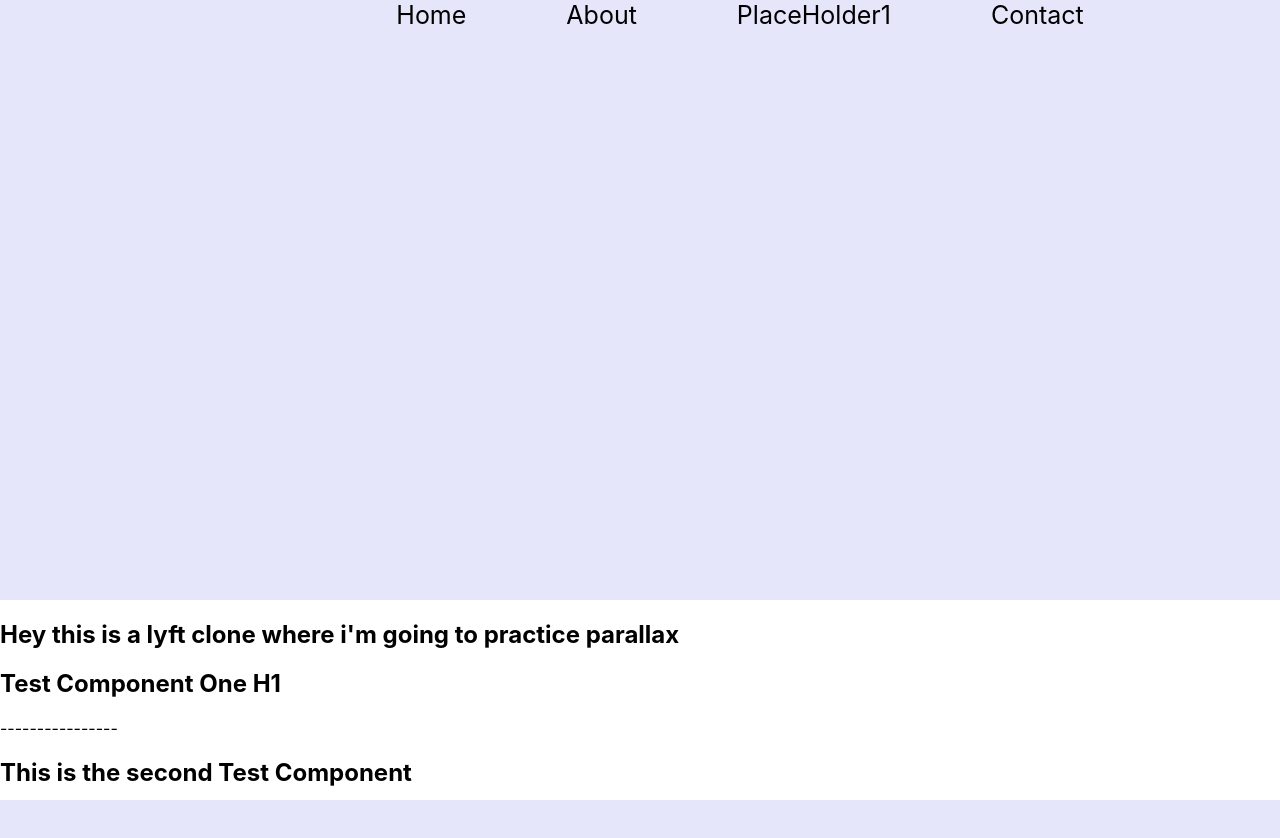
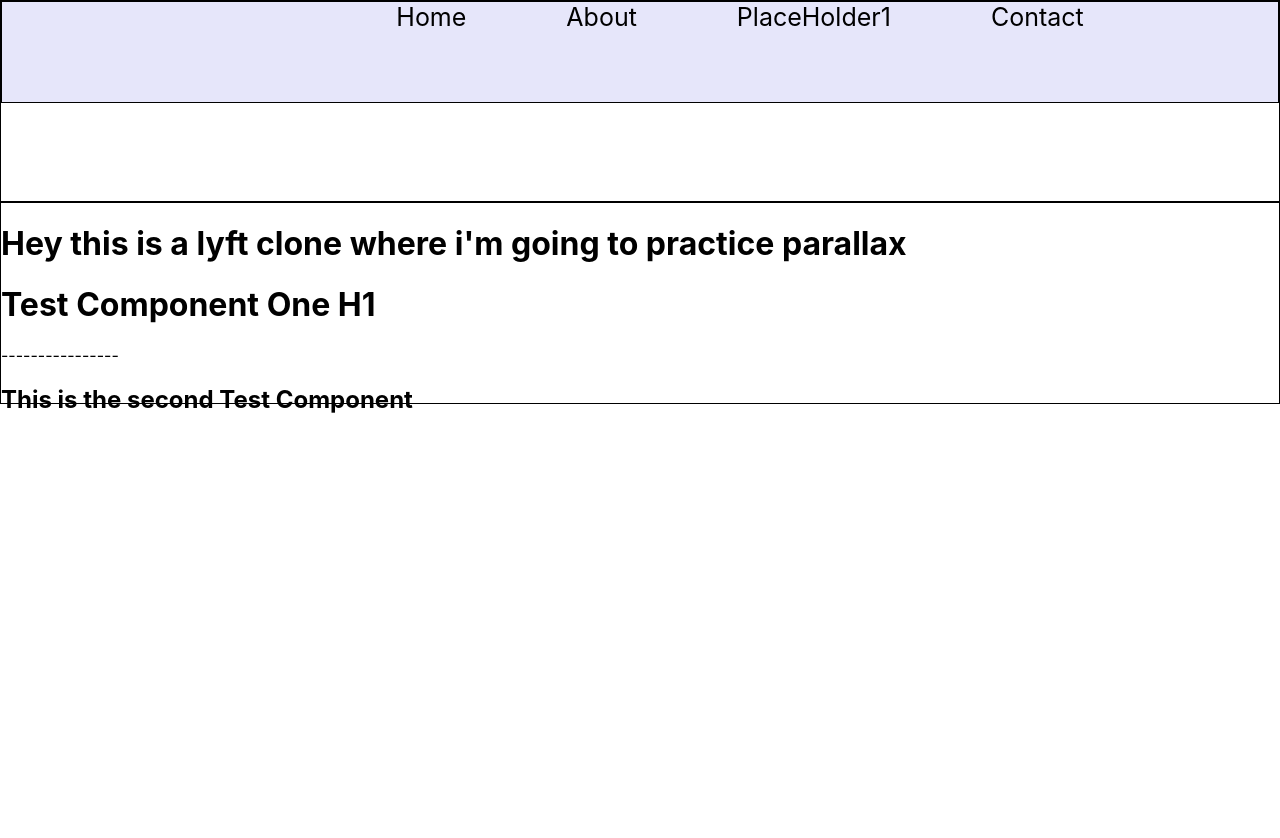
Before and after one commit to JoshuaHepworth/countrynats, a React (Create React App) app: page / in a window 1280 px wide. Shown: the top 838 px of the page. After the commit the page ends 800 px from the top, so only its background shows below. Built offline with nearby package versions, Linux system fonts and the light colour scheme.

Commit message:
breaking down css to just  a 1px black border to try and troubleshoot

```diff
--- a/src/App.css
+++ b/src/App.css
@@ -1,7 +1,8 @@
 .topPart{
   text-align: center;
   height: 200px;
-  z-index: 2;
+  /*z-index: 2;*/
+  border: 1px solid black;
 }
 
 .bottomPart {
@@ -9,8 +10,9 @@
     bottom: 0;
     left: 0;
     right: 0;
-    z-index: 2;
-    position: fixed;
+    /*z-index: 2;*/
+    /*position: fixed;*/
     background-color: white;
     height: 200px;
+    border: 1px solid black;
 }
--- a/src/App.js
+++ b/src/App.js
@@ -8,30 +8,17 @@ class App extends Component {
   render() {
     return (
       <div className="App">
-        <div>
               <div className="topPart">
-                  <header >
                     <NavBarComponent />
-                  </header>
               </div>
-
               <div className="bottomPart">
-                  <section>
                     <h1>Hey this is a lyft clone where i'm going to practice parallax</h1>
                     <TestComponent />
                     ----------------
                     <TestComponentTwo />
-                  </section>
-
-                <section>
-                  <footer>
-                  </footer>
-                </section>
               </div>
 
             </div>
-        </div>
-
     );
   }
 }
--- a/src/NavBarComponent/styles.css
+++ b/src/NavBarComponent/styles.css
@@ -2,12 +2,13 @@ ul {
 	list-style-type: none;
 	margin: 0;
 	padding: 0;
-	height:2000px;
+	height:100px;
 	background-color: lavender;
 	text-align: center;
-	-webkit-box-shadow: 0px 14px 34px -16px rgba(0,0,0,0.75);
+	border: 1px solid black;
+/*	-webkit-box-shadow: 0px 14px 34px -16px rgba(0,0,0,0.75);
 	-moz-box-shadow: 0px 14px 34px -16px rgba(0,0,0,0.75);
-	box-shadow: 0px 14px 34px -16px rgba(0,0,0,0.75);
+	box-shadow: 0px 14px 34px -16px rgba(0,0,0,0.75);*/
 }
 ul li {
 	display: inline;
```
